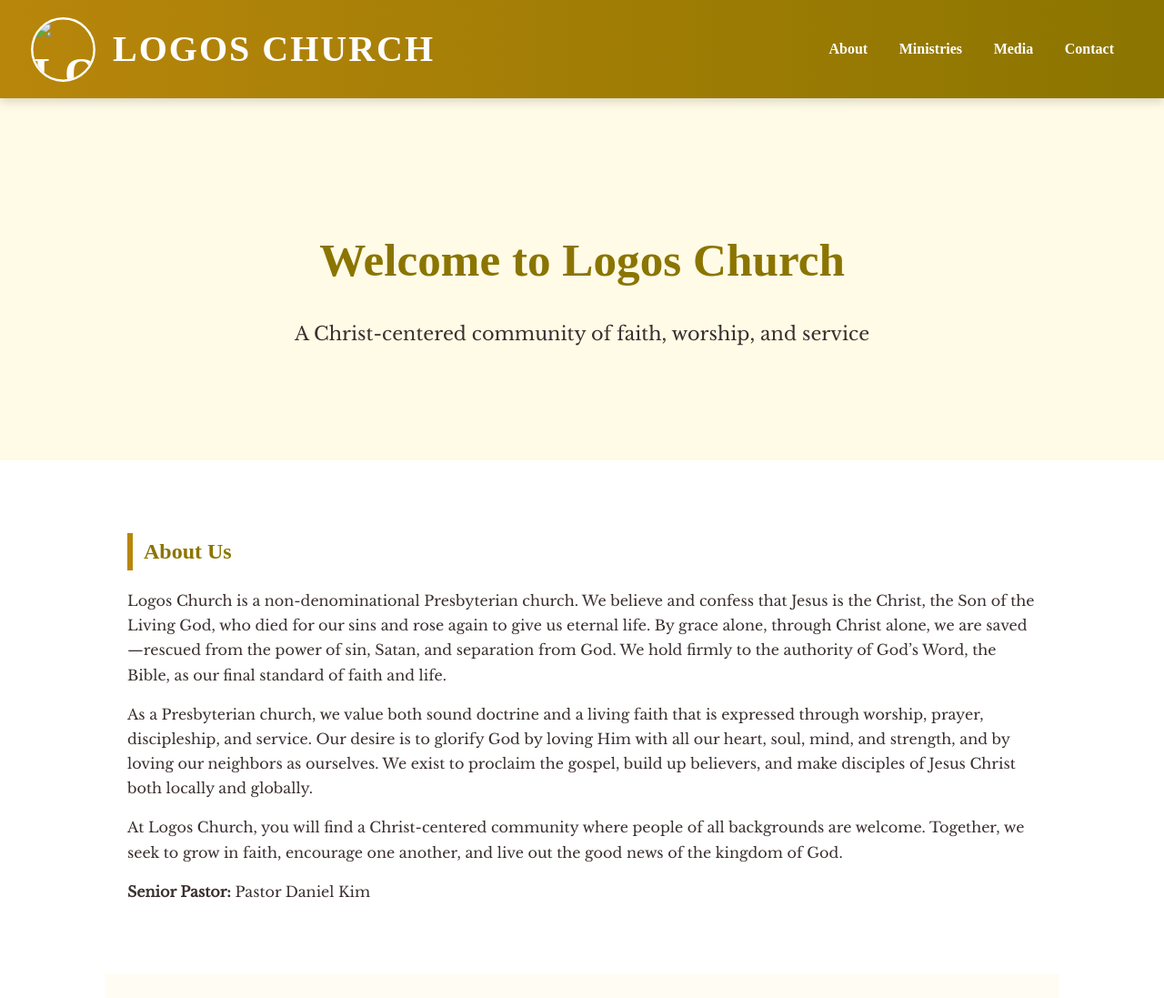
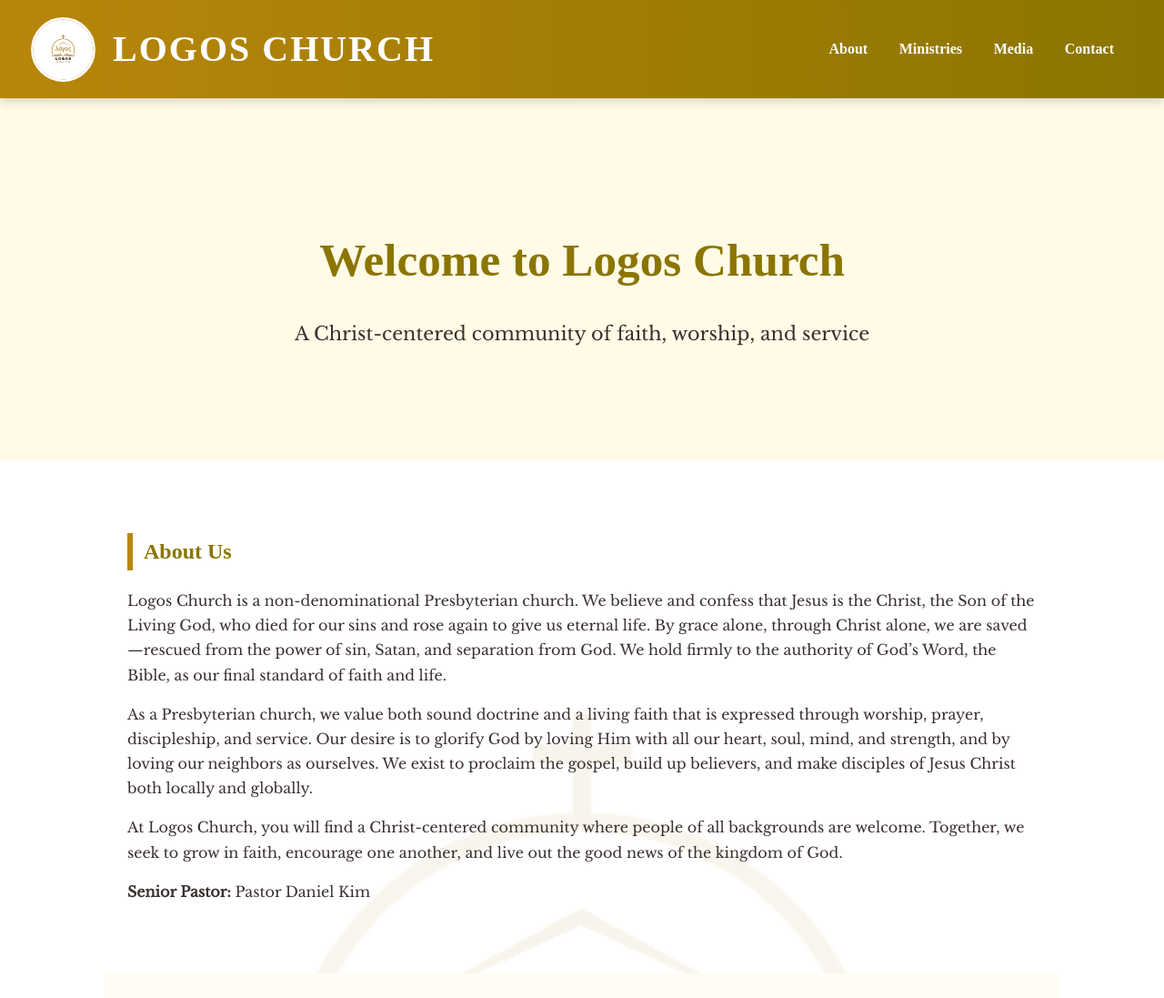
Before and after one commit to albrecht23/LogosChurchph, a plain HTML site: page index.html in a window 1280 px wide. Shown: the top 1097 px of the page at 91% size. Drawn offline with nearby package versions, Linux system fonts and the light colour scheme.

Commit message:
Update index.html

```diff
--- a/index.html
+++ b/index.html
@@ -8,7 +8,7 @@
   <link href="https://fonts.googleapis.com/css2?family=Libre+Baskerville&display=swap" rel="stylesheet">
 
   <!-- Favicon -->
-  <link rel="icon" type="image/png" href="images/logo.png">
+  <link rel="icon" type="png" href="logo.png">
 
   <style>
     body {
@@ -95,7 +95,7 @@
 
     .content-with-logo::before {
       content: "";
-      background: url("images/logo.png") no-repeat center top;
+      background: url("./logo.png") no-repeat center top;
       background-size: 1700px;
       opacity: 0.1;
       position: absolute;
@@ -182,7 +182,7 @@
 
 <header>
   <div class="logo-title">
-    <img src="images/logo.png" alt="Logos Church Logo" class="logo-img">
+    <img src="logo.png" alt="Logos Church Logo" class="logo-img">
     <span>LOGOS CHURCH</span>
   </div>
   <nav>
```
